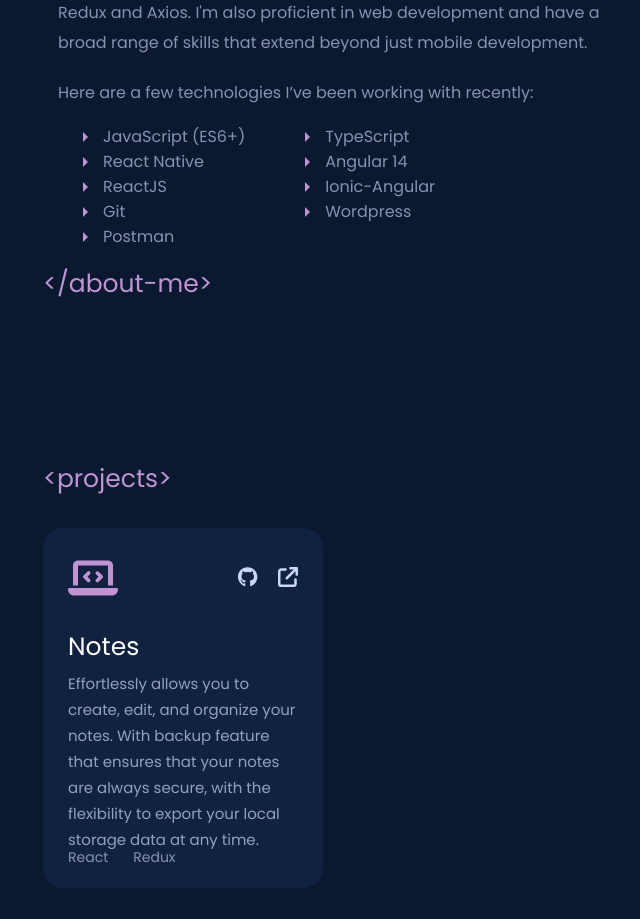
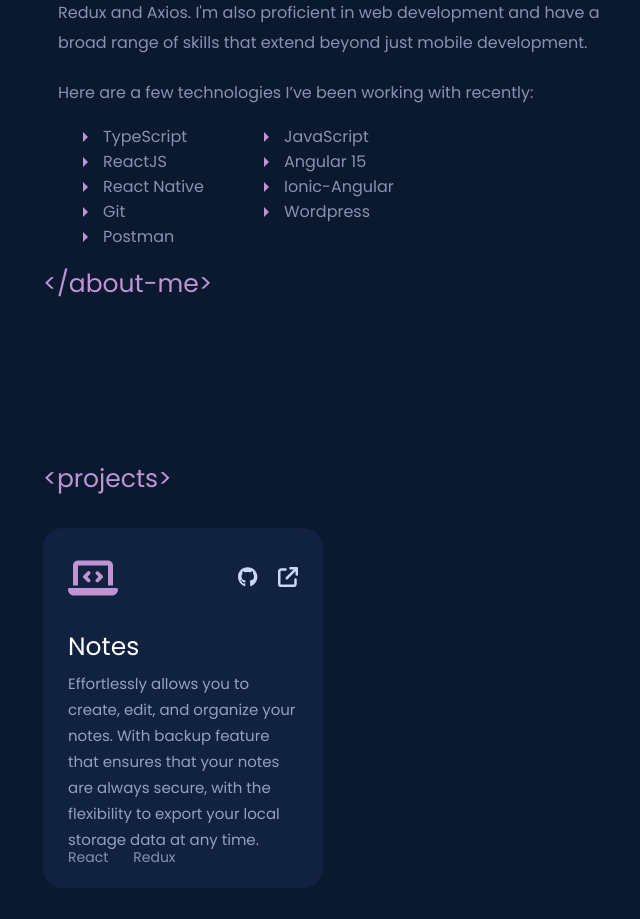
Before and after one commit to barreyrojohnmiko/personal-portfolio, a React (Create React App) app: page / in a window 1280 px wide. Shown: the part 1140-2059 px from the top of the page, without its empty margins (131-771 px from the left). Built offline with nearby package versions, Linux system fonts and the light colour scheme.

Commit message:
updated resume link

```diff
--- a/src/components/about/About.tsx
+++ b/src/components/about/About.tsx
@@ -39,15 +39,15 @@ const About: React.FC<AboutProps> = ({ aboutSectionRef }) => {
             </div>
             <div className="tech-listing">
               <ul className="tech-listing-spacing">
-                <li className="bullet-point">JavaScript (ES6+)</li>
+                <li className="bullet-point">TypeScript</li>
+                <li className="bullet-point">ReactJS</li>
                 <li className="bullet-point">React Native</li>
-                <li className="bullet-point">ReactJS</li>
                 <li className="bullet-point">Git</li>
                 <li className="bullet-point">Postman</li>
               </ul>
               <ul className="tech-listing-spacing">
-                <li className="bullet-point">TypeScript</li>
-                <li className="bullet-point">Angular 14</li>
+                <li className="bullet-point">JavaScript</li>
+                <li className="bullet-point">Angular 15</li>
                 <li className="bullet-point">Ionic-Angular</li>
                 <li className="bullet-point">Wordpress</li>
               </ul>
--- a/src/components/home/Home.tsx
+++ b/src/components/home/Home.tsx
@@ -52,7 +52,7 @@ const Home = () => {
   };
 
   const handleResumeClick = () => {
-    window.open('https://drive.google.com/file/d/1K111zfrvZ84mIOUJl_3_71XAJz9kbz0f/view?usp=share_link', '_blank');
+    window.open('https://drive.google.com/file/d/1srIhNxPqkJE3tgj0nWWtpwm6zG7eByqS/view?usp=sharinga', '_blank');
   }
 
   const toggleNavbar = () => {
```
